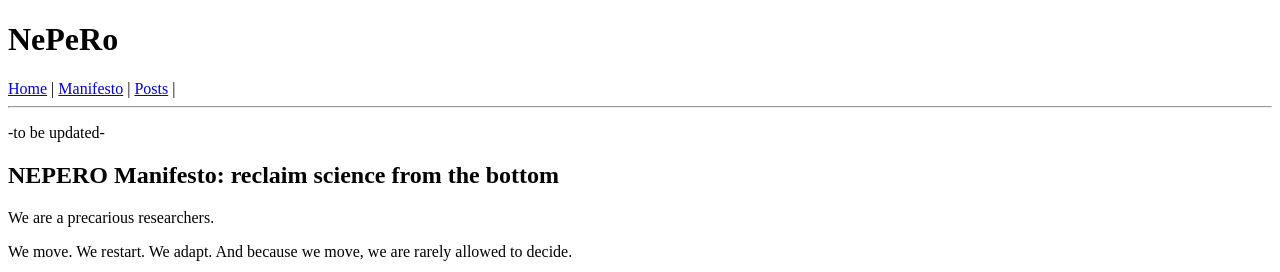
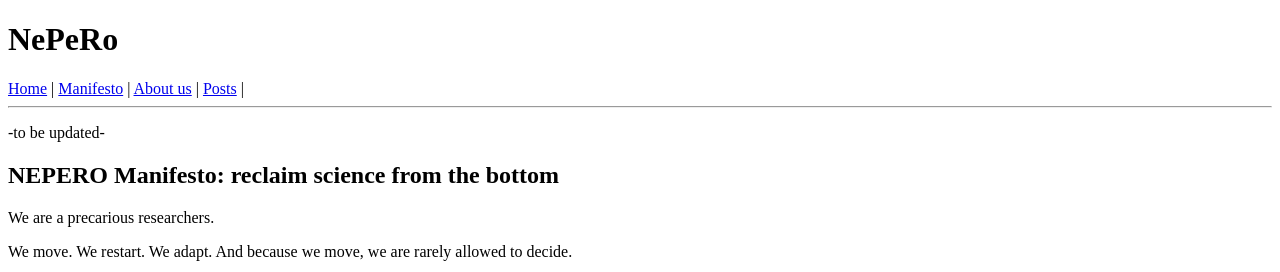
Before and after one commit to NPR-Nepero/nepero, a Jekyll site: the page built from manifesto.md, in a window 1280 px wide. Shown: the top 272 px of the page. Built offline with Jekyll 4.4.1, drawn with Linux system fonts in a browser that asks for light colours.

Commit message:
Update default.html

```diff
--- a/_layouts/default.html
+++ b/_layouts/default.html
@@ -23,6 +23,7 @@
     <nav>
       <a href="/">Home</a> |
       <a href="/manifesto.html">Manifesto</a> |
+      <a href="/about_us.html">About us</a> |
       <a href="/posts.html">Posts</a> |
     </nav>
     <hr>
```
